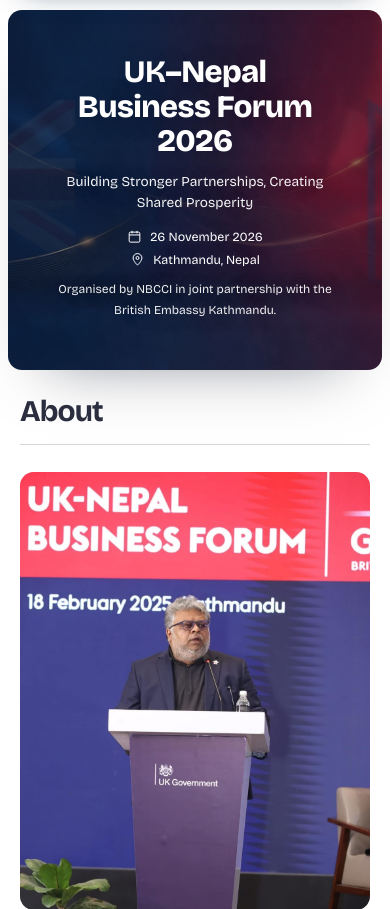
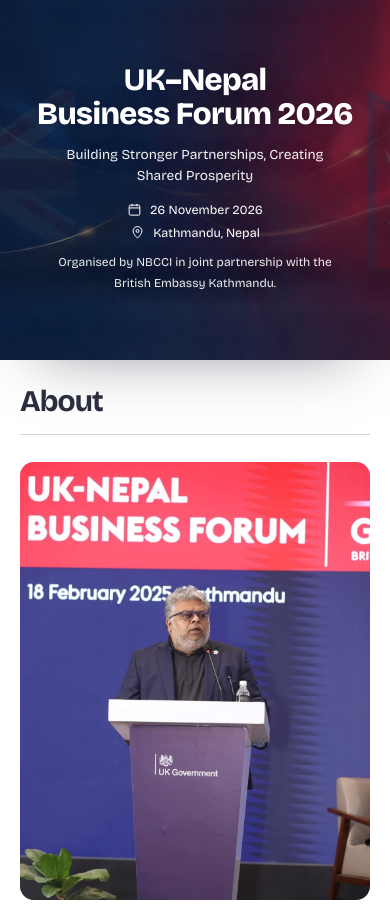
Before and after one commit to Dipak-y/nbcii_event, a Django app: page / in a window 390 px wide. Shown: the part 108-1017 px from the top of the page. Run offline with Django 4.2, Linux system fonts and the light colour scheme; some libraries are stand-ins or nearby versions.

Commit message:
responsiveness increase

```diff
--- a/static/style.css
+++ b/static/style.css
@@ -463,7 +463,7 @@ h1 { max-width: 880px; margin-bottom: 0; font-size: clamp(36px, 4.5vw, 72px); li
   .mobile-nav a { display: flex; justify-content: space-between; padding: 13px 0; border-bottom: 1px solid #e3e7e5; color: var(--navy); font-family: var(--nav-font); font-size: 15px; font-weight: 500; }
   .mobile-nav a span { color: var(--red); font-size: 20px; line-height: .7; }
   .hero, .hero-inner { min-height: 480px; }
-  .hero { width: calc(100% - 48px); margin-top: 16px; border-radius: 24px; }
+  .hero { width: 100%; margin-top: 0; border-radius: 0; }
   .hero-inner { padding-top: 40px; padding-bottom: 40px; }
   .facts-strip { padding: 4px 0; }
   .fact { padding: 22px 24px; }
@@ -499,7 +499,7 @@ h1 { max-width: 880px; margin-bottom: 0; font-size: clamp(36px, 4.5vw, 72px); li
 
 @media (max-width: 560px) {
   .hero, .hero-inner { min-height: 340px; }
-  .hero { width: calc(100% - 24px); margin-top: 12px; border-radius: 18px; }
+  .hero { width: 100%; margin-top: 0; border-radius: 0; }
   .hero-inner { width: calc(100% - 24px); padding-top: 24px; padding-bottom: 24px; }
   .type-cursor { width: .08em; height: .75em; }
   .hero-buttons { flex-wrap: nowrap; gap: 8px; margin-top: 24px; }
@@ -558,7 +558,7 @@ h1 { max-width: 880px; margin-bottom: 0; font-size: clamp(36px, 4.5vw, 72px); li
 
 /* --- Hero title: two lines on mobile with proper sizing --- */
 @media (max-width: 820px) {
-  .hero { min-height: 420px; }
+  .hero { min-height: 420px; width: 100% !important; margin: 0 !important; border-radius: 0 !important; }
   .hero-inner { min-height: 420px; padding: 48px 20px; }
 
   .line-mask .line {
@@ -597,7 +597,7 @@ h1 { max-width: 880px; margin-bottom: 0; font-size: clamp(36px, 4.5vw, 72px); li
 }
 
 @media (max-width: 480px) {
-  .hero { min-height: 360px; width: calc(100% - 20px); margin-top: 10px; border-radius: 16px; }
+  .hero { min-height: 360px; width: 100% !important; margin: 0 !important; border-radius: 0 !important; }
   .hero-inner { min-height: 360px; padding: 36px 16px 40px; }
 
   .line-mask .line {
@@ -620,7 +620,7 @@ h1 { max-width: 880px; margin-bottom: 0; font-size: clamp(36px, 4.5vw, 72px); li
 /* --- Topbar readable on tiny screens --- */
 @media (max-width: 400px) {
   .topbar { font-size: 12px; padding: 7px 14px; }
-  .hero { width: calc(100% - 16px); border-radius: 14px; }
+  .hero { width: 100% !important; margin: 0 !important; border-radius: 0 !important; }
   .line-mask .line { font-size: clamp(28px, 8vw, 36px); }
 }
 
```
